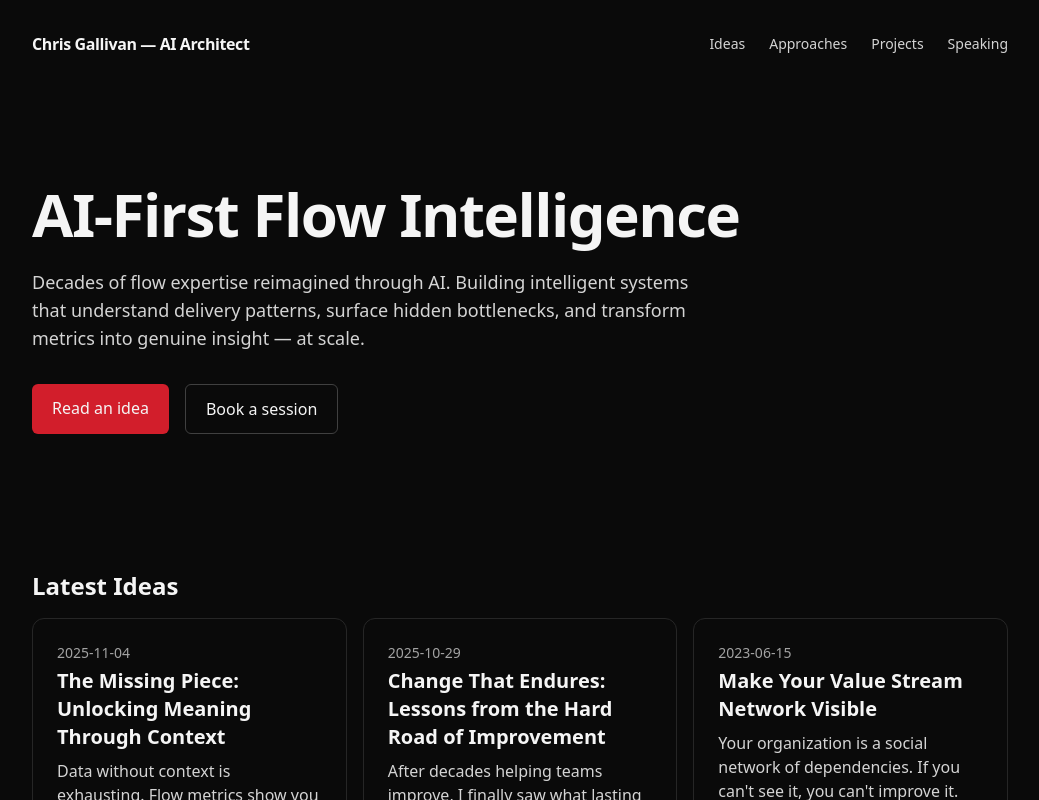
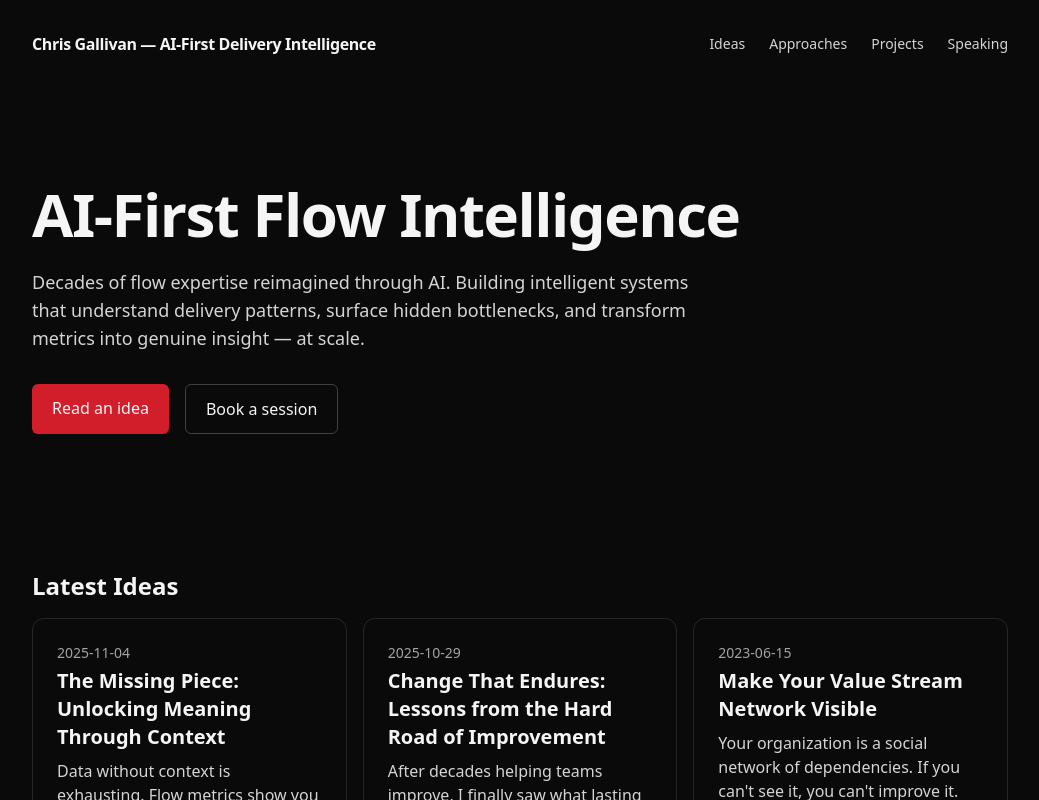
Before and after one commit to chrisgallivan123/mysite, a Next.js app: page / in a window 1280 px wide. Shown: the top 800 px of the page, without its empty margins (120-1159 px from the left). Built offline with nearby package versions, Linux system fonts and the light colour scheme.

Commit message:
Update title to AI-First Delivery Intelligence

```diff
--- a/app/layout.tsx
+++ b/app/layout.tsx
@@ -2,7 +2,7 @@ import type { Metadata } from 'next'
 import './globals.css'
 
 export const metadata: Metadata = {
-  title: 'Chris Gallivan — AI Architect',
+  title: 'Chris Gallivan — AI-First Delivery Intelligence',
   description: 'Building agentic systems that understand flow. Essays, frameworks, and projects on AI-driven delivery intelligence.'
 }
 
@@ -11,7 +11,7 @@ export default function RootLayout({ children }: { children: React.ReactNode })
     <html lang="en">
       <body>
         <header className="container py-8 flex items-center justify-between">
-          <a href="/" className="font-semibold tracking-tight">Chris Gallivan — AI Architect</a>
+          <a href="/" className="font-semibold tracking-tight">Chris Gallivan — AI-First Delivery Intelligence</a>
                   <nav className="flex gap-6 text-sm text-neutral-300">
                     <a href="/ideas">Ideas</a>
                     <a href="/frameworks">Approaches</a>
```
